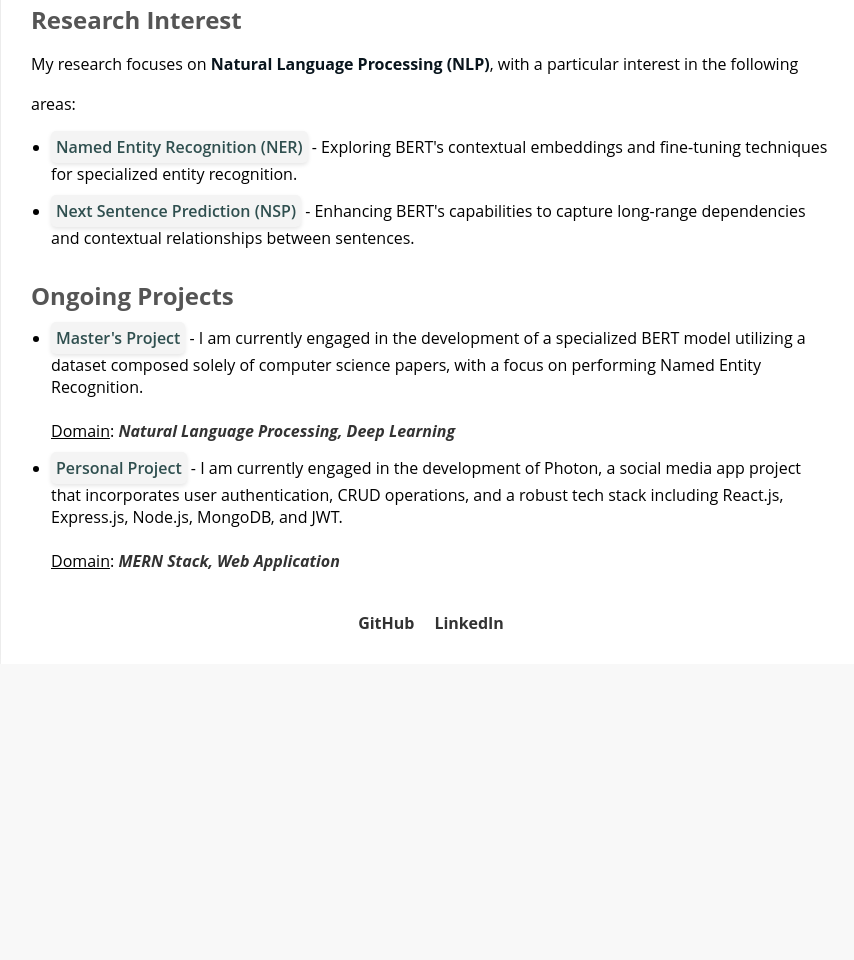
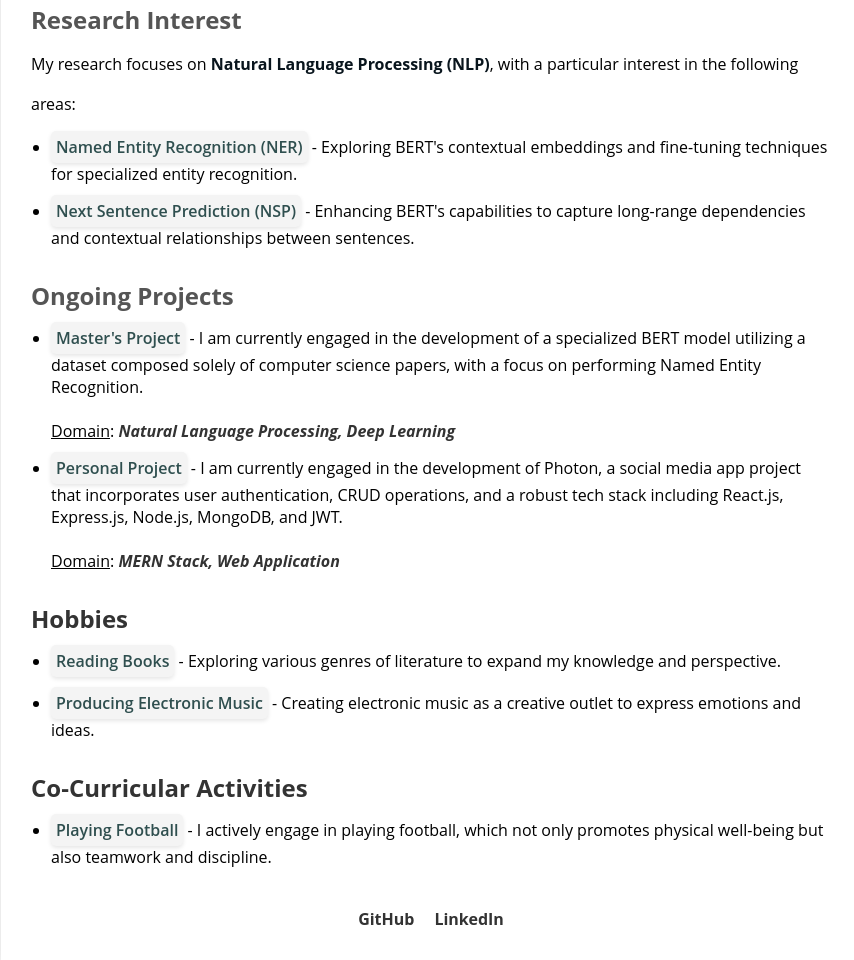
Before and after one commit to pratt-sark/CurriculumVitae, a plain HTML site: page index.html in a window 1280 px wide. Shown: the part 1833-2793 px from the top of the page, without its empty margins (209-1063 px from the left). Before the commit the page ends 2497 px from the top, so only its background shows below. Drawn offline with Linux system fonts and the light colour scheme.

Commit message:
Updates in Hobbies and Co-Curricular Activities

```diff
--- a/index.html
+++ b/index.html
@@ -395,6 +395,25 @@
         </li>
     </div>
 
+    <div>
+      <h2 class="section-title">Hobbies</h2>
+      <ul class="research-interest-list">
+        <li class="research-interest-item">
+          <div class="research-interest-containers">Reading Books</div> - Exploring various genres of literature to expand my knowledge and perspective.
+        </li>
+        <li class="research-interest-item">
+          <div class="research-interest-containers">Producing Electronic Music</div> - Creating electronic music as a creative outlet to express emotions and ideas.
+        </li>
+    </div>
+
+    <div>
+      <h2 class="section-title">Co-Curricular Activities</h2>
+      <ul class="research-interest-list">
+        <li class="research-interest-item">
+          <div class="research-interest-containers">Playing Football</div> - I actively engage in playing football, which not only promotes physical well-being but also teamwork and discipline.
+        </li>
+    </div>
+
     <div class="contact-links">
       <a href="https://github.com/pratt-sark" target="_blank">GitHub</a>
       <a href="https://www.linkedin.com/in/pratyaysarkar/" target="_blank">LinkedIn</a>
```
